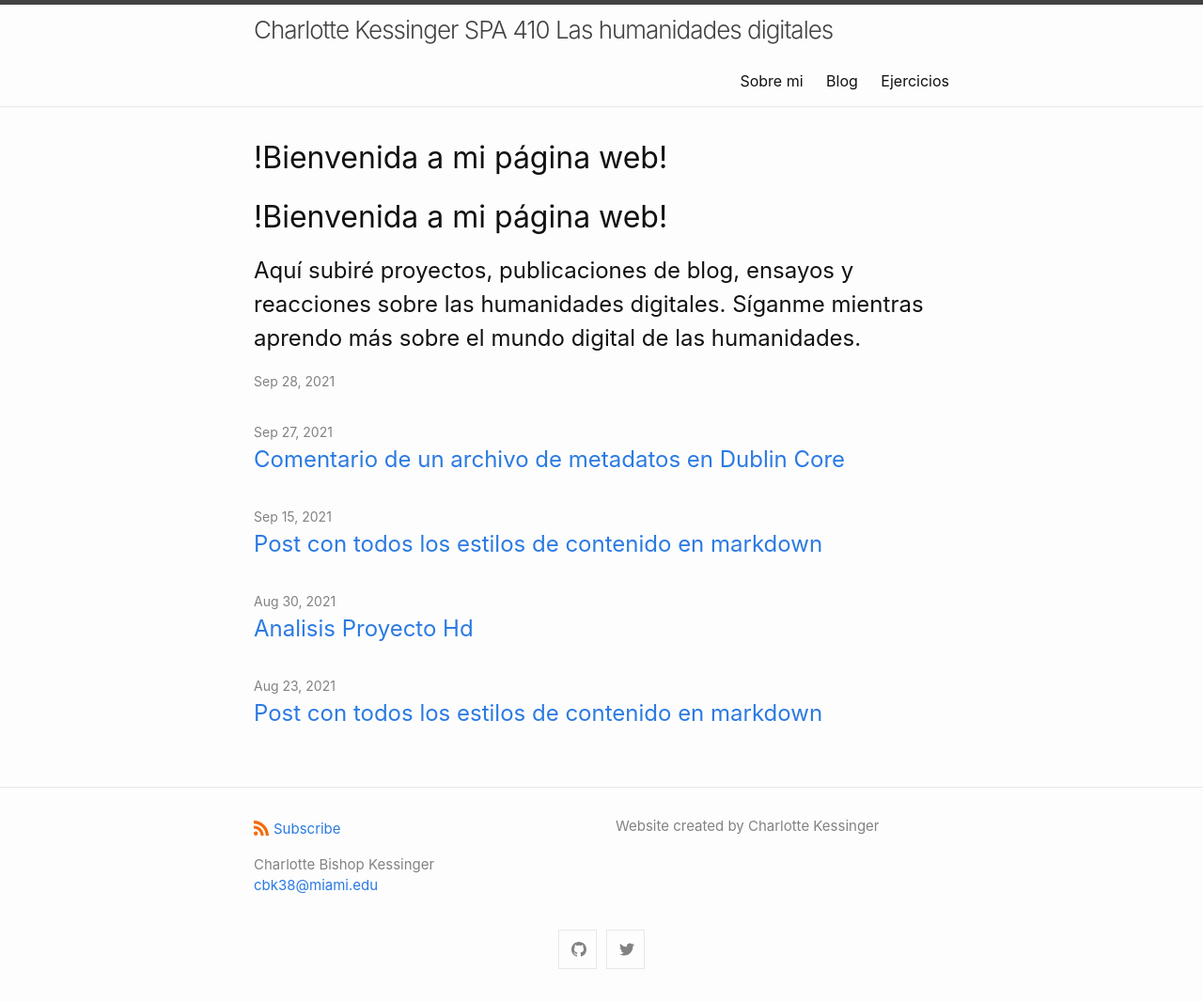
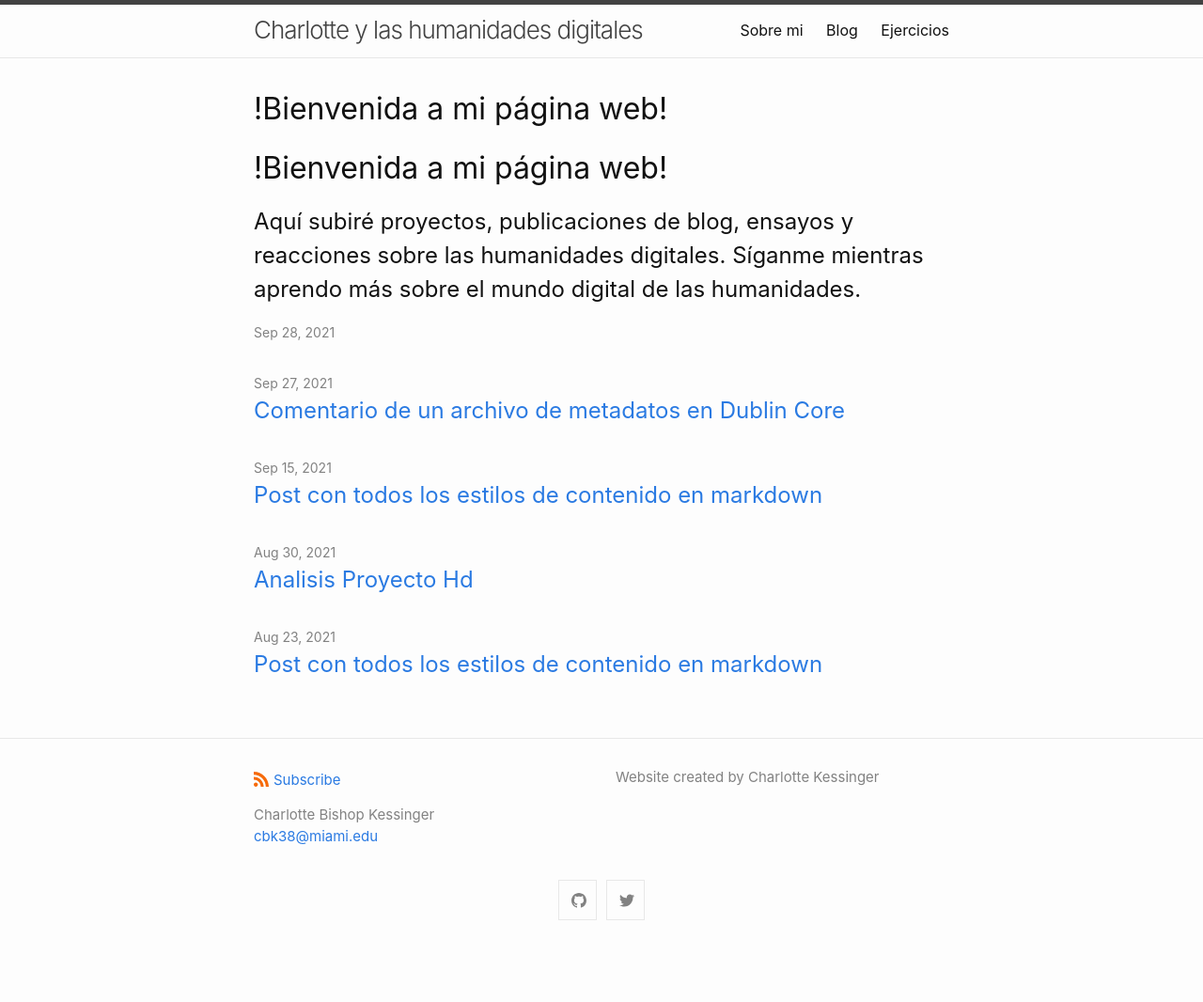
Before and after one commit to charkessinger/charkessinger.github.io, a Jekyll site: the page built from index.md, in a window 1280 px wide. Shown: the whole page at 94% size. Built offline with Jekyll 4.4.1, drawn with Linux system fonts in a browser that asks for light colours; our own code applies the rules of GitHub Pages for plain Markdown files; after the commit the page ends 1014 px from its top, so only the background shows below that.

Commit message:
Update _config.yml

```diff
--- a/_config.yml
+++ b/_config.yml
@@ -1,4 +1,4 @@
-title: Charlotte Kessinger SPA 410 Las humanidades digitales
+title: Charlotte y las humanidades digitales
 author:
   name: Charlotte Bishop Kessinger
   email: cbk38@miami.edu
```
